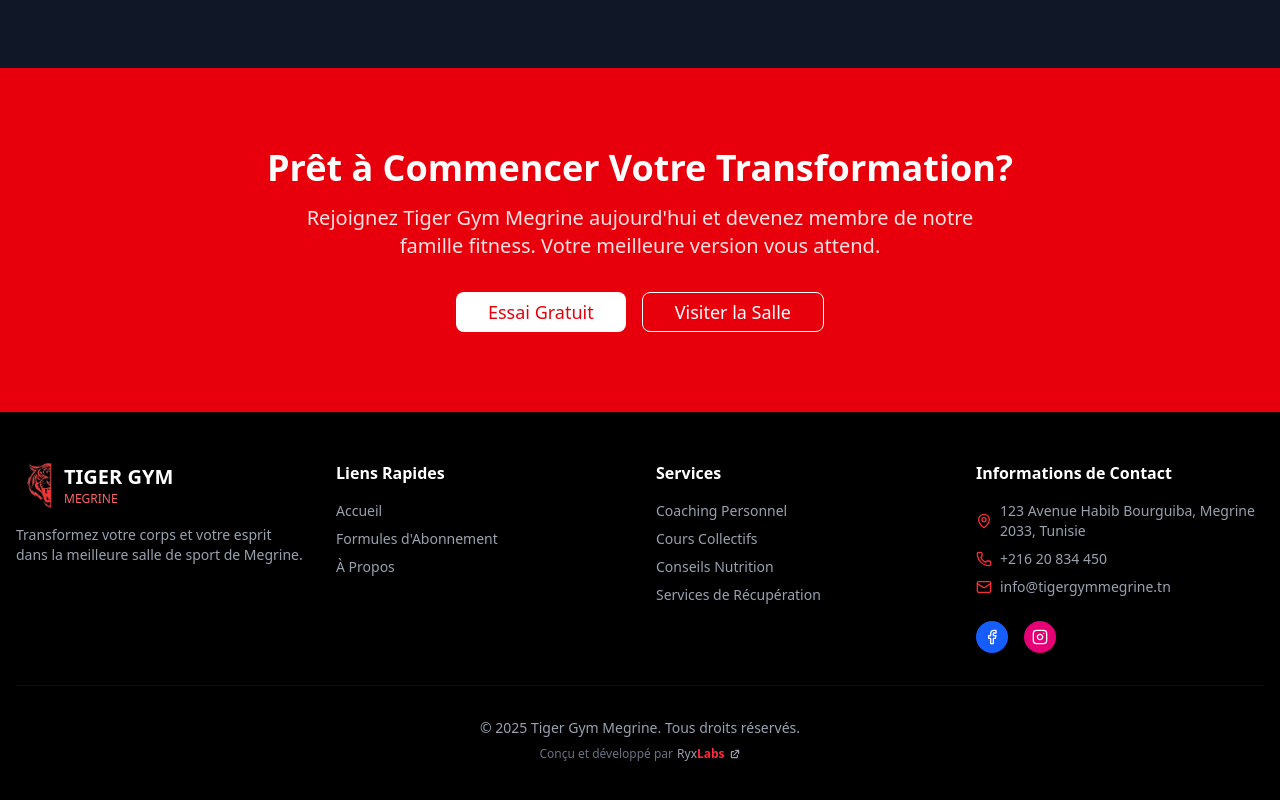
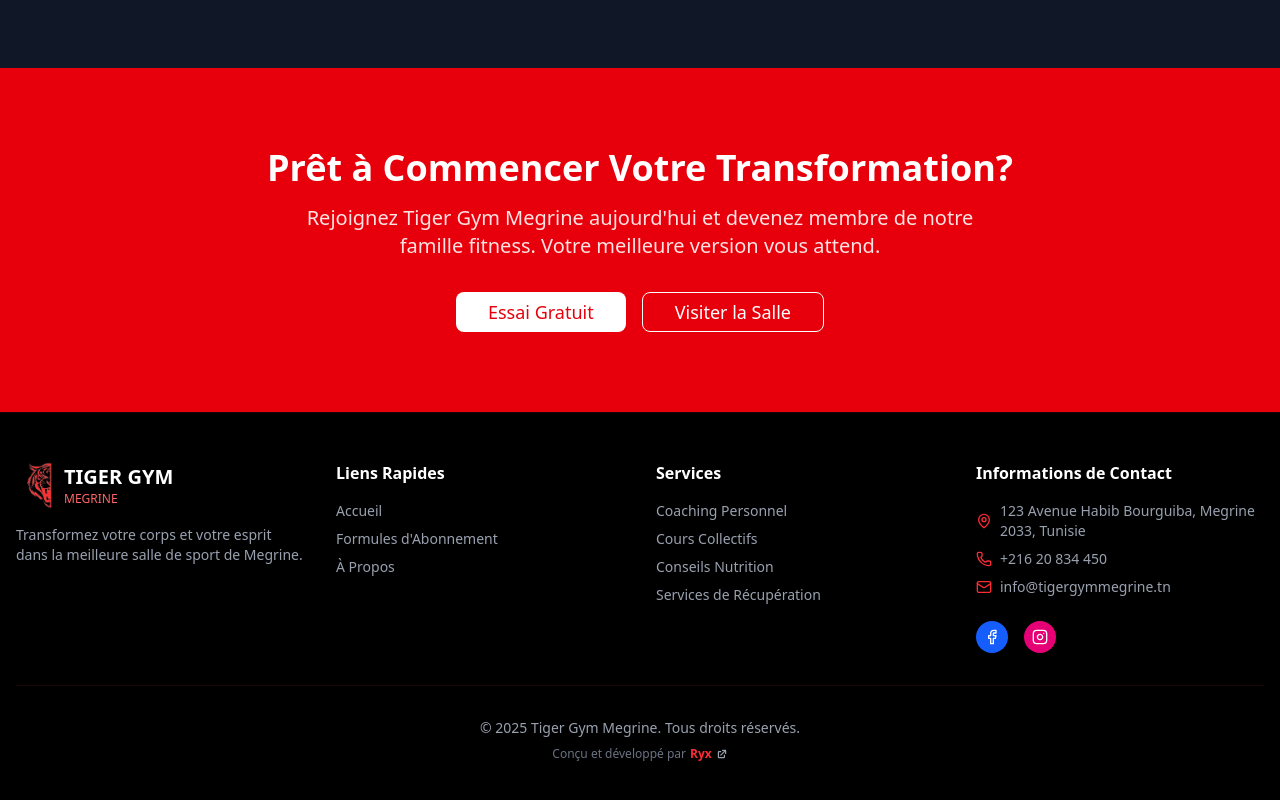
Before and after one commit to ratomidev/tiger-gym-megrine, a Next.js app: page /landing in a window 1280 px wide. Shown: the part 3508-4308 px from the top of the page. Built offline with nearby package versions, Linux system fonts and the light colour scheme; no server answers.

Commit message:
Refactor Footer component: clean up imports, adjust spacing, and update developer credit link

```diff
--- a/components/landing/footer.tsx
+++ b/components/landing/footer.tsx
@@ -2,16 +2,9 @@
 
 import Image from "next/image";
 import Link from "next/link";
-import {
-  MapPin,
-  Phone,
-  Mail,
-  Facebook,
-  Instagram,
-} from "lucide-react";
+import { MapPin, Phone, Mail, Facebook, Instagram } from "lucide-react";
 
 export default function Footer() {
-
   return (
     <footer className="bg-black py-12 border-t border-red-900/20">
       <div className="container mx-auto px-4">
@@ -128,17 +121,19 @@ export default function Footer() {
 
         <div className="border-t border-red-900/20 mt-8 pt-8 text-center">
           <p className="text-gray-400 text-sm mb-2">
-            © {new Date().getFullYear()} Tiger Gym Megrine. Tous droits réservés.
+            © {new Date().getFullYear()} Tiger Gym Megrine. Tous droits
+            réservés.
           </p>
           <p className="text-gray-500 text-xs flex items-center justify-center">
             Conçu et développé par
             <Link
-              href="https://ryxlabs.com"
+              href="https://.com"
               target="_blank"
               rel="noopener noreferrer"
               className="inline-flex items-center ml-1 text-gray-400 hover:text-red-400 transition-colors"
             >
-              Ryx<span className="text-red-500 font-semibold">Labs</span>
+              {/* Ryxplore Logo */}
+              <span className="text-red-500 font-semibold">Ryx</span>
               <svg
                 xmlns="http://www.w3.org/2000/svg"
                 className="h-3 w-3 ml-1"
```
